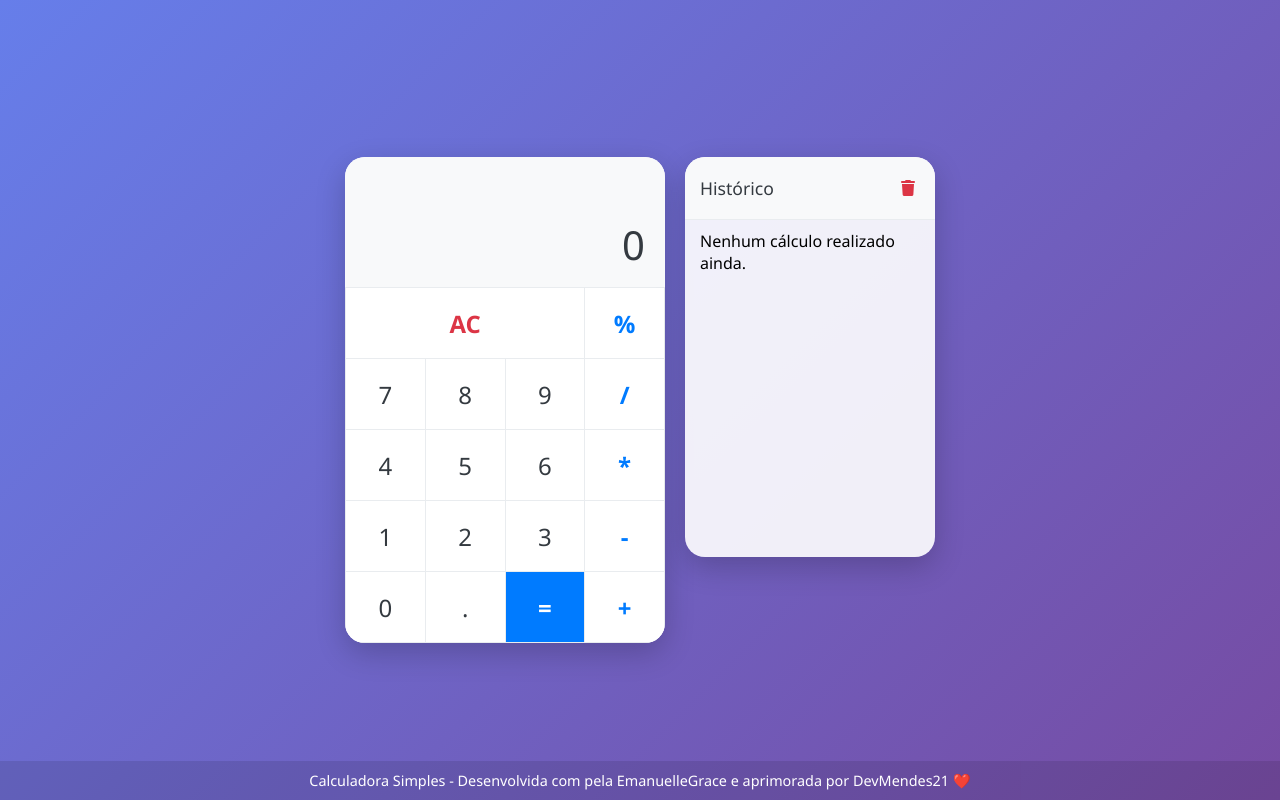
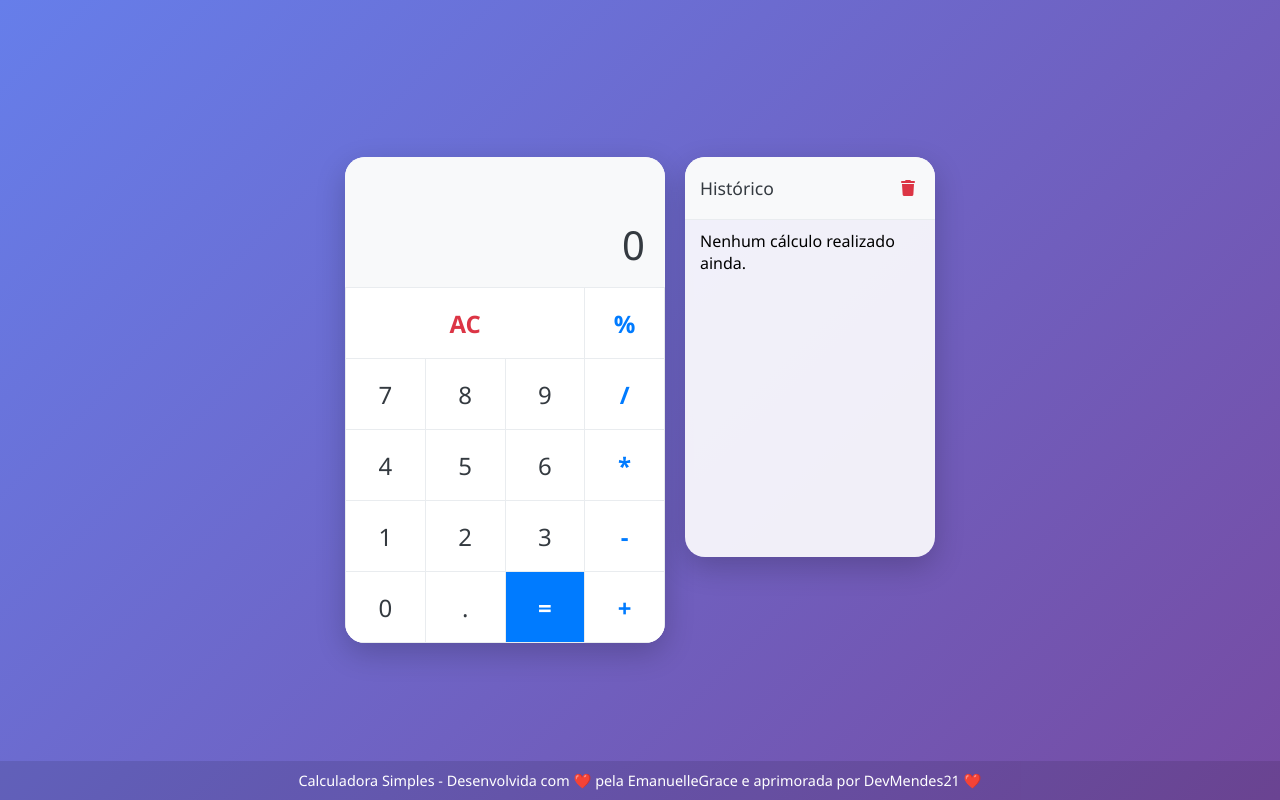
Before and after one commit to EmanuelleGrace/Calculadora_Simples, a plain HTML site: page index.html in a window 1280 px wide. Drawn offline with Linux system fonts and the light colour scheme.

Commit message:
Update index.html

```diff
--- a/index.html
+++ b/index.html
@@ -51,7 +51,7 @@
     </div>
 
     <footer>
-        <p>Calculadora Simples - Desenvolvida com pela EmanuelleGrace e aprimorada por DevMendes21 ❤️</p>
+        <p>Calculadora Simples - Desenvolvida com ❤️ pela EmanuelleGrace e aprimorada por DevMendes21 ❤️</p>
     </footer>
 </body>
 </html>
```
